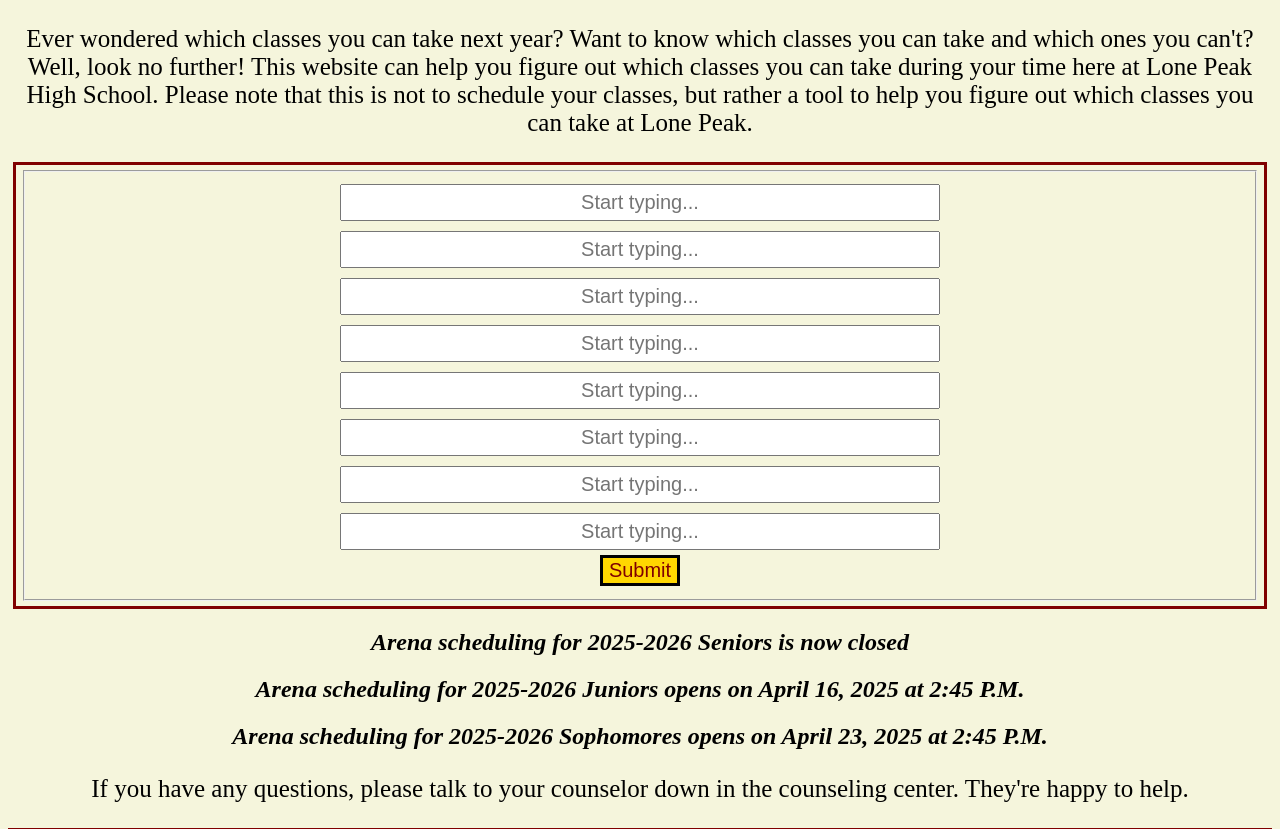
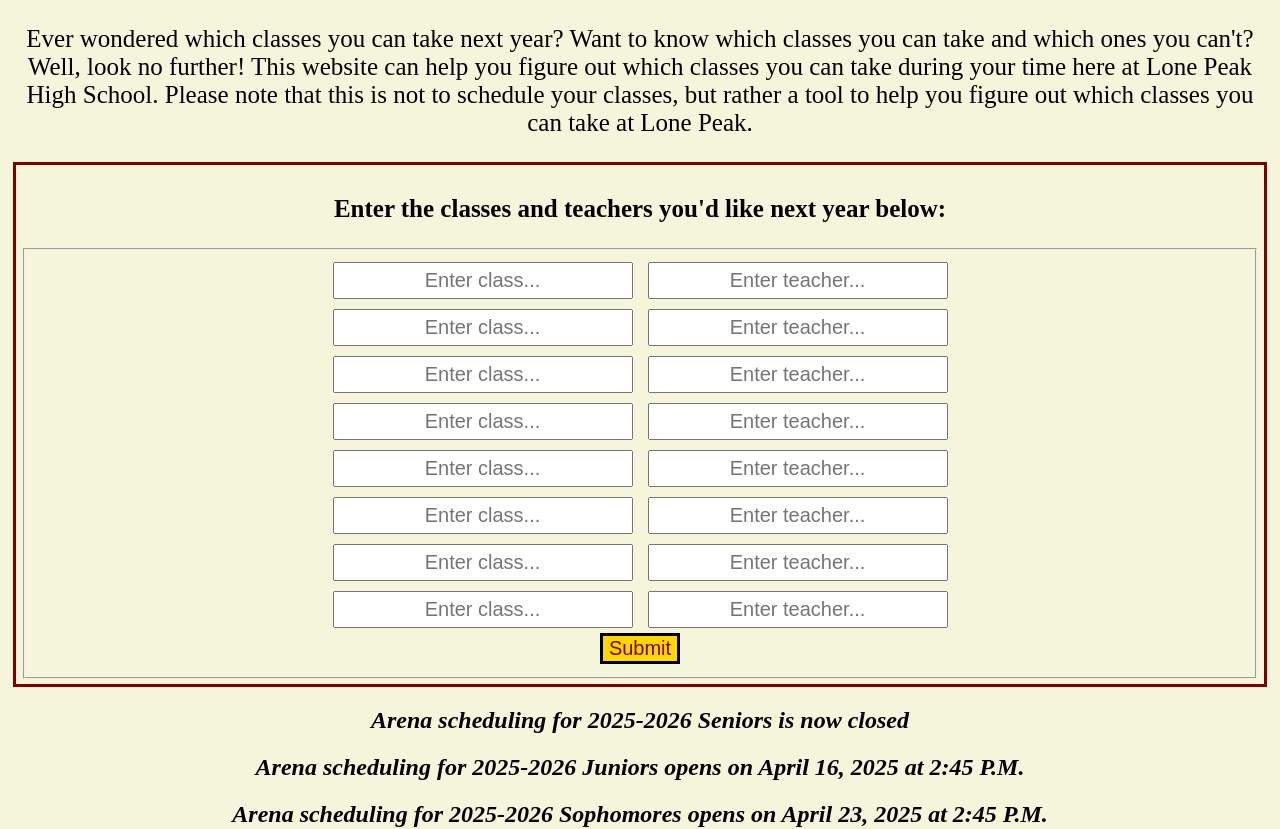
Before and after one commit to leerobertw/MasterSchedule, a Flask app: page / in a window 1280 px wide. Shown: the part 172-1001 px from the top of the page. Run offline with Flask 3, Linux system fonts and the light colour scheme.

Commit message:
Added more inputs to the form so the user can put in which teacher they'd like. Would also be nice to have a teacher dropdown like the classes do. Not sure if that would be too hard, though

```diff
--- a/src/static/styles.css
+++ b/src/static/styles.css
@@ -76,6 +76,7 @@
     color: var(--primaryColor);
     border: 3px solid var(--teritaryColor);
     font-size: 20px;
+    text-align: center;
 }
 
 button:hover {
@@ -107,7 +108,7 @@
     padding: 5px 5px;
     text-align: center;
     margin: 5px;
-    width: 50%;
+    width: 25%;
     box-sizing: border-box;
 }
 
@@ -116,7 +117,7 @@
 }
 
 select {
-    width: 48%;
+    width: 24%;
     padding: 5px 5px;
     border: 1px solid black;
     border-radius: 3px;
--- a/src/templates/index.html
+++ b/src/templates/index.html
@@ -22,23 +22,40 @@
         </p>
         <div class="form">
             <form action="{{ url_for('check_schedule') }}" method="POST">
+                <h3>Enter the classes and teachers you'd like next year below:</h3>
                 <fieldset>
                     <label><input type="text" name="class1" class="class-input"
-                            placeholder="Start typing..."></label><br>
+                            placeholder="Enter class..."></label>
+                    <label><input type="text" name="teacher1" class="teacher-input"
+                    placeholder="Enter teacher..."></label><br>
                     <label><input type="text" name="class2" class="class-input"
-                            placeholder="Start typing..."></label><br>
+                            placeholder="Enter class..."></label>
+                    <label><input type="text" name="teacher2" class="teacher-input"
+                    placeholder="Enter teacher..."></label><br>
                     <label><input type="text" name="class3" class="class-input"
-                            placeholder="Start typing..."></label><br>
+                                  placeholder="Enter class..."></label>
+                    <label><input type="text" name="teacher3" class="teacher-input"
+                    placeholder="Enter teacher..."></label><br>
                     <label><input type="text" name="class4" class="class-input"
-                            placeholder="Start typing..."></label><br>
+                            placeholder="Enter class..."></label>
+                    <label><input type="text" name="teacher4" class="teacher-input"
+                    placeholder="Enter teacher..."></label><br>
                     <label><input type="text" name="class5" class="class-input"
-                            placeholder="Start typing..."></label><br>
+                            placeholder="Enter class..."></label>
+                    <label><input type="text" name="teacher5" class="teacher-input"
+                    placeholder="Enter teacher..."></label><br>
                     <label><input type="text" name="class6" class="class-input"
-                            placeholder="Start typing..."></label><br>
+                            placeholder="Enter class..."></label>
+                    <label><input type="text" name="teacher6" class="teacher-input"
+                    placeholder="Enter teacher..."></label><br>
                     <label><input type="text" name="class7" class="class-input"
-                            placeholder="Start typing..."></label><br>
+                            placeholder="Enter class..."></label>
+                    <label><input type="text" name="teacher7" class="teacher-input"
+                    placeholder="Enter teacher..."></label><br>
                     <label><input type="text" name="class8" class="class-input"
-                            placeholder="Start typing..."></label><br>
+                            placeholder="Enter class..."></label>
+                    <label><input type="text" name="teacher8" class="teacher-input"
+                    placeholder="Enter teacher..."></label><br>
                     <div id="dropdown-container"></div>
                     <button>Submit</button>
                 </fieldset>
```
